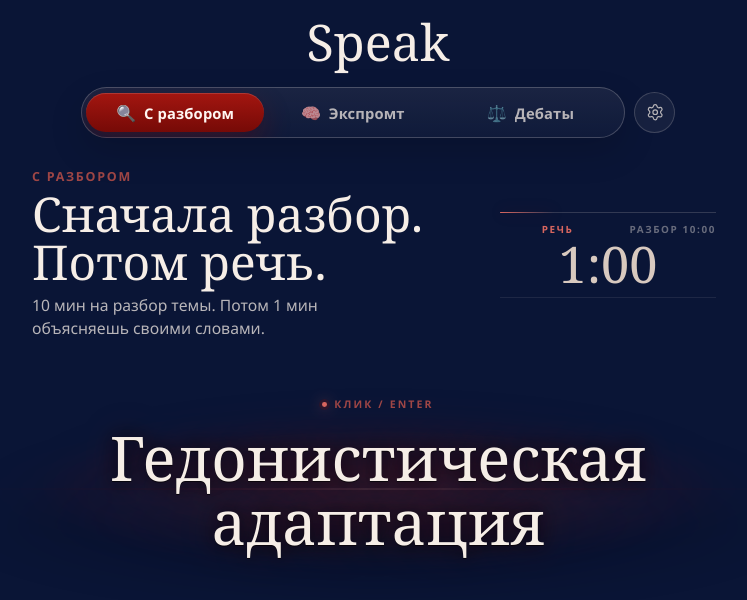
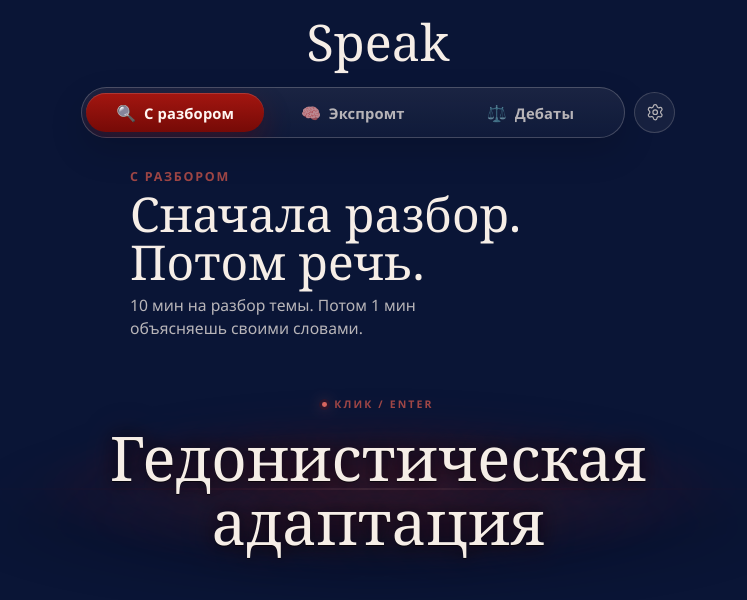
Before and after one commit to h0tzz/thinkquick, a Next.js app: page / in a window 1280 px wide. Shown: the top 600 px of the page, without its empty margins (262-1009 px from the left). Built offline with nearby package versions, Linux system fonts and the light colour scheme.

Commit message:
Remove redundant timing block

```diff
--- a/app/page.tsx
+++ b/app/page.tsx
@@ -1494,18 +1494,6 @@
             <h2 className="challenge-title">{challengeTitle}</h2>
             <p className="challenge-subtitle">{challengeSubtitle}</p>
           </div>
-
-          <div className="challenge-clock" aria-label={`Время речи ${formatDuration(speechSeconds)}`}>
-            <span className="challenge-clock-label">речь</span>
-            <strong>{speechClock}</strong>
-            {mode === "deep-research" ? (
-              <span className="challenge-clock-note">разбор {researchClock}</span>
-            ) : mode === "debate" ? (
-              <span className="challenge-clock-note">за / против</span>
-            ) : (
-              <span className="challenge-clock-note">без подготовки</span>
-            )}
-          </div>
         </div>
 
         <div className="stage-body challenge-body">
--- a/app/video-challenge.css
+++ b/app/video-challenge.css
@@ -174,11 +174,10 @@
 
 .challenge-hero {
   display: grid;
-  grid-template-columns: minmax(0, 27rem) minmax(12rem, 14rem);
+  grid-template-columns: minmax(0, 31rem);
   align-items: center;
   justify-content: center;
-  gap: clamp(1rem, 3vw, 2.25rem);
-  width: min(820px, 100%);
+  width: min(560px, 100%);
   padding-top: 0;
 }
 
@@ -226,100 +225,8 @@
   line-height: 1.45;
 }
 
-.challenge-clock {
-  display: grid;
-  grid-template-columns: 1fr auto;
-  grid-template-areas:
-    "label note"
-    "time time";
-  align-items: end;
-  gap: 0.34rem 0.9rem;
-  width: min(100%, 13.5rem);
-  min-height: 0;
-  padding: 0.78rem 0 0.7rem;
-  position: relative;
-  align-self: center;
-  border-top: 1px solid #f6eee72b;
-  border-bottom: 1px solid #f6eee716;
-  background: transparent;
-  border-radius: 0;
-  box-shadow: none;
-}
-
-.challenge-clock::before {
-  content: "";
-  position: absolute;
-  top: -1px;
-  left: 0;
-  width: 3.4rem;
-  height: 1px;
-  border-radius: 999px;
-  background: linear-gradient(90deg, #d8665f, #760a0700);
-  box-shadow: 0 0 0.85rem #760a0770;
-}
-
-.challenge-clock::after {
-  display: none;
-}
-
-.challenge-clock-label,
-.challenge-clock-note {
-  color: #f6eee78f;
-  font-family: var(--font-body);
-  font-size: 0.62rem;
-  font-weight: 850;
-  letter-spacing: 0.16em;
-  line-height: 1;
-  text-transform: uppercase;
-  position: relative;
-  z-index: 1;
-}
-
-.challenge-clock-label {
-  grid-area: label;
-  color: #d8665f;
-}
-
-.challenge-clock-note {
-  grid-area: note;
-  justify-self: end;
-  padding-left: 0;
-  border-left: 0;
-  color: #f6eee766;
-  text-align: right;
-}
-
-.challenge-clock strong {
-  grid-area: time;
-  margin: 0;
-  color: #f6eee7;
-  font-family: var(--font-display);
-  font-size: clamp(2.65rem, 4.1vw, 3.15rem);
-  font-weight: 520;
-  letter-spacing: 0;
-  line-height: 0.9;
-  font-variant-numeric: tabular-nums;
-  position: relative;
-  z-index: 1;
-}
-
-.is-research-mode .challenge-clock strong {
-  color: var(--research);
-}
-
 .is-debate-mode .challenge-kicker {
   color: #d36c63;
-}
-
-.is-debate-mode .challenge-clock {
-  border-top-color: #f6eee72b;
-  border-bottom-color: #f6eee716;
-  background: transparent;
-  box-shadow: none;
-}
-
-.is-debate-mode .challenge-clock strong {
-  color: #f6eee7;
 }
 
 .challenge-stakes {
@@ -1136,24 +1043,6 @@
     margin-inline: auto;
     font-size: 0.92rem;
   }
-
-  .challenge-clock {
-    display: grid;
-    grid-template-columns: 1fr auto;
-    width: min(100%, 13rem);
-    margin-inline: auto;
-    padding: 0.72rem 0 0.62rem;
-  }
-
-  .challenge-clock::before {
-    top: -1px;
-    bottom: auto;
-  }
-
-  .challenge-clock strong {
-    margin: 0;
-    font-size: 2.35rem;
-  }
 }
 
 @media (min-width: 861px) and (max-height: 760px) {
@@ -1186,16 +1075,6 @@
   .challenge-subtitle {
     margin-top: 0.45rem;
     font-size: 0.96rem;
-  }
-
-  .challenge-clock {
-    width: 12.5rem;
-    padding-top: 0.66rem;
-    padding-bottom: 0.56rem;
-  }
-
-  .challenge-clock strong {
-    font-size: 2.25rem;
   }
 
   .challenge-body {
```
